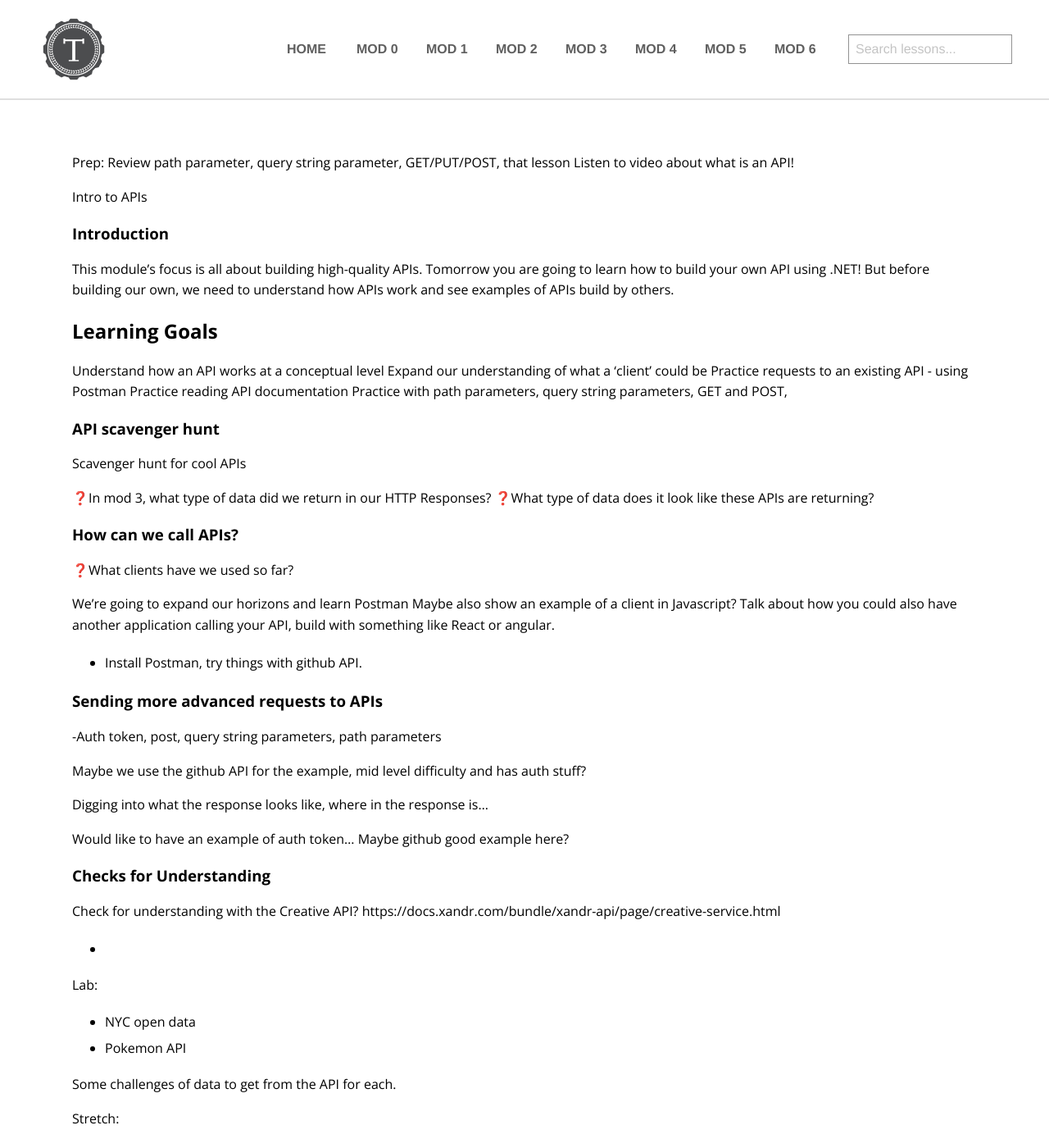
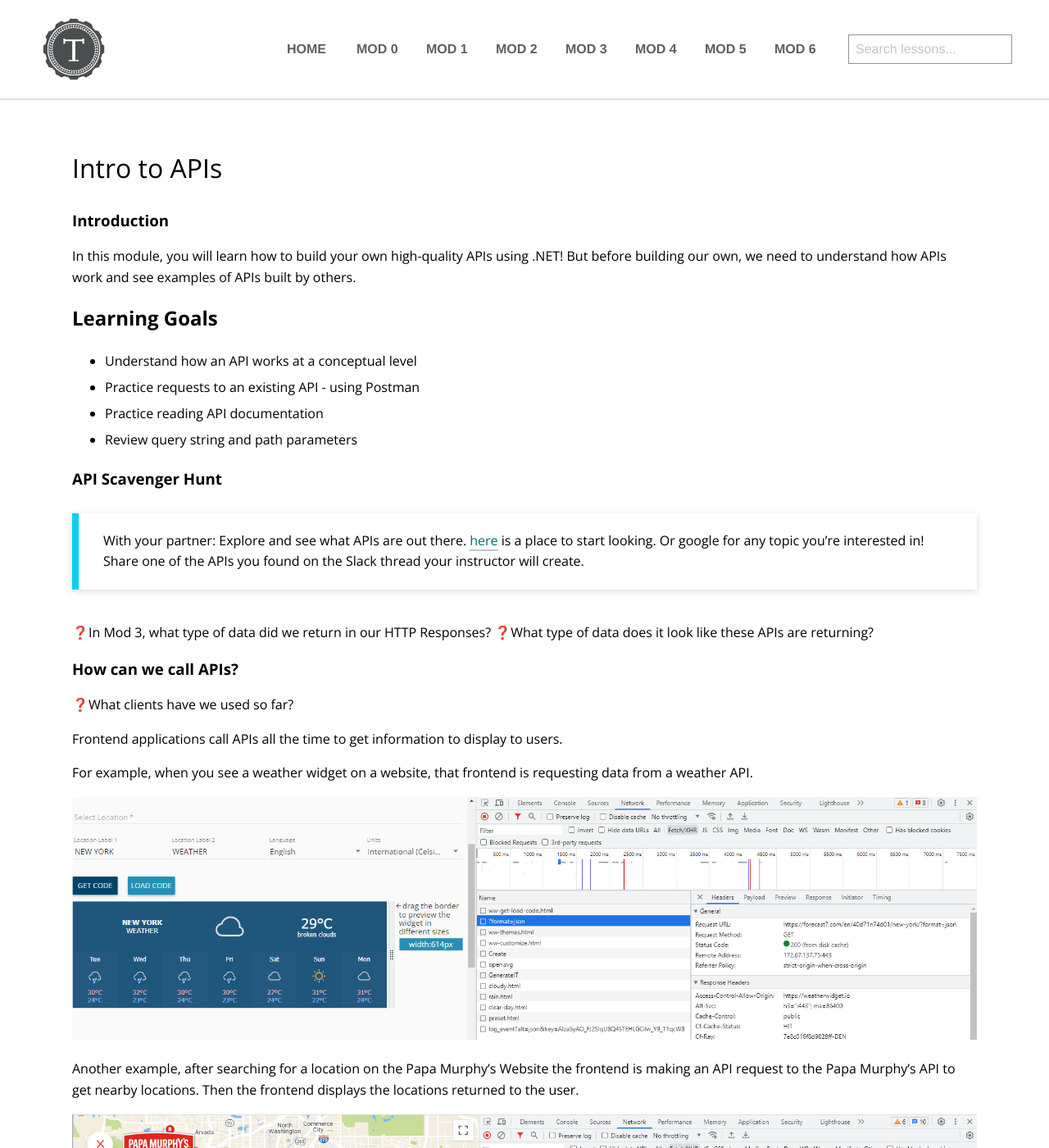
Before and after one commit to turingschool/launch-curriculum, a Jekyll site: the page built from module4/lessons/Week2/IntroToAPIs.md, in a window 1280 px wide and 1400 px high. Shown: the whole window at 82% size. Built offline with Jekyll 4.4.1, drawn with Linux system fonts in a browser that asks for light colours; nearby versions of some CDN libraries; our own code applies the rules of GitHub Pages for plain Markdown files; comment, search, counter and statistics services are not loaded; some of the changed text lies outside the part shown.

Commit message:
First draft of APIs lesson

````diff
--- a/module4/lessons/Week2/IntroToAPIs.md
+++ b/module4/lessons/Week2/IntroToAPIs.md
@@ -1,69 +1,118 @@
-Prep: Review path parameter, query string parameter, GET/PUT/POST, that lesson
-Listen to video about what is an API!
-
-Intro to APIs
+---
+layout: page
+title: Intro to APIs
+---
 
 ### Introduction
 
-This module's focus is all about building high-quality APIs. Tomorrow you are going to learn how to build your own API using .NET! But before building our own, we need to understand how APIs work and see examples of APIs build by others.
+In this module, you will learn how to build your own high-quality APIs using .NET! But before building our own, we need to understand how APIs work and see examples of APIs built by others.
 
 ## Learning Goals
 
-Understand how an API works at a conceptual level
-Expand our understanding of what a 'client' could be
-Practice requests to an existing API - using Postman
-Practice reading API documentation
-Practice with path parameters, query string parameters, GET and POST,
+* Understand how an API works at a conceptual level
+* Practice requests to an existing API - using Postman
+* Practice reading API documentation
+* Review query string and path parameters
 
-### API scavenger hunt
-Scavenger hunt for cool APIs
+### API Scavenger Hunt
 
-❓In mod 3, what type of data did we return in our HTTP Responses?
+<section class="call-to-action" markdown="1">
+With your partner: Explore and see what APIs are out there. [here](https://github.com/public-apis/public-apis) is a place to start looking. Or google for any topic you're interested in! Share one of the APIs you found on the Slack thread your instructor will create.
+</section>
+
+<aside class="instructor-notes" markdown="1">
+    <p><strong>Instructor Note</strong><br> Call on a couple of students to share out what API they found.</p>
+</aside>
+
+❓In Mod 3, what type of data did we return in our HTTP Responses?
 ❓What type of data does it look like these APIs are returning?
 
 
 ### How can we call APIs?
 ❓What clients have we used so far?
 
+Frontend applications call APIs all the time to get information to display to users.
 
-We're going to expand our horizons and learn Postman
-Maybe also show an example of a client in Javascript? Talk about how you could also have another application calling your API, build with something like React or angular.
+For example, when you see a weather widget on a website, that frontend is requesting data from a weather API.
 
-- Install Postman, try things with github API.
+![Weather Widget API call](/assets/images/module4/Week2/weather_example.png)
 
-### Sending more advanced requests to APIs
--Auth token, post, query string parameters, path parameters
+Another example, after searching for a location on the Papa Murphy's Website the frontend is making an API request to the Papa Murphy's API to get nearby locations. Then the frontend displays the locations returned to the user.
 
-Maybe we use the github API for the example, mid level difficulty and has auth stuff?
+![Papa Murphy's API call](/assets/images/module4/Week2/papamurphys_example.png)
 
-Digging into what the response looks like, where in the response is...
+Another common way to call an API is by using an application such as Postman. This is an excellent way to test our APIs.
+
+Take a minute to install [postman](https://www.postman.com/downloads/). When prompted, you don't need to create an account.
+
+### Postman Practice
+
+We're going to use the [Github API](https://docs.github.com/en/rest?apiVersion=2022-11-28) for practice.
+
+Let's start by practicing together:
+1. What request would return the pull requests for the ASP.NET Core repository?
+
+    <section class="answer" markdown="1">
+    ### All Pull Requests
+
+    https://api.github.com/repos/dotnet/aspnetcore/pulls
+
+    [Pull Request Documentation](https://docs.github.com/en/rest/pulls/pulls?apiVersion=2022-11-28#list-pull-requests)
+    </section>
+
+1. What request would return the pull requests for the ASP.NET Core repository that are currently open?
+
+    <section class="answer" markdown="1">
+    ### All Pull Requests
+
+    hhttps://api.github.com/repos/dotnet/aspnetcore/pulls?state=open
+
+    [Pull Request Documentation](https://docs.github.com/en/rest/pulls/pulls?apiVersion=2022-11-28#list-pull-requests)
+    </section>
 
 
-Would like to have an example of auth token... Maybe github good example here?
+For this practice, start working individually, then you will join a breakout room to talk through your answers and help each other.
 
-### Checks for Understanding
-Check for understanding with the Creative API? https://docs.xandr.com/bundle/xandr-api/page/creative-service.html
-*
+1. What are two of the emojis you can use on github? What is the name of the emoji and the link to the image.
+1. What request would return the three oldest forks of the [MVC Movies](https://github.com/turingschool-examples/MvcMovieStarter) repository?
+
+    <aside class="instructor-notes" markdown="1">
+        <p><strong>Instructor Note</strong><br>
+        https://api.github.com/repos/turingschool-examples/MvcMovieStarter/forks?per_page=3&sort=oldest
+        </p>
+    </aside>
+1. Who was the first person to fork the [MVC Movies](https://github.com/turingschool-examples/MvcMovieStarter) repository?
+1. For the [.NET organization](https://github.com/dotnet), what request would return information about the first 5 repos alphebetically?
+    <aside class="instructor-notes" markdown="1">
+        <p><strong>Instructor Note</strong><br>https://api.github.com/orgs/dotnet/repos?sort=full_name</p>
+    </aside>
+1. What is the name of the repository in the .NET organization that is alphebetically first?
+1. What is one request that returns the following error. What is the status code returned with this error?
+    ```
+    {
+        "message": "Requires authentication",
+        "documentation_url": "https://docs.github.com/rest/reference/repos#create-an-organization-repository"
+    }
+    ```
 
 
 
+### Sending Requests With Authentication
+
+//Trying to decide if I want requests with Auth and POST requests to be part of this lesson. The lesson feels light and mostly review, trying to think what other learning goals to focus on...
 
 
+### Checks for Understanding
 
+1.
+    To check our understanding of using an API, we will use the example of the [Creative API from Xandr](https://docs.xandr.com/bundle/xandr-api/page/creative-service.html). This is the API Zoe worked on in her first development job. Xandr is an advertising technology company and this is the API for working with a customer's advertisements (in add tech lingo a "creative" is an advertisement) currently in the company's system.
 
+    * What request would return all of the creatives?
+    * What are two examples of path parameters used in this API?
+    * What are two examples of query string parameters used in this API?
+    * What are the two requests to view a particular creative?
+    * What's one way that this API doesn't match best practice for RESTful routes?
 
-Lab:
-* NYC open data
-* Pokemon API
+2. What are at least three different ways to send an API request?
 
-Some challenges of data to get from the API for each.
-
-Stretch:
-* Pagination
-* Request size limit
-
-
-Today we have looked at multiple different API docs, what do you like, what do you not like? What lessons will you take with you about what makes good documentation?
-
-
-Could twilio be a good practice api where you can also put and post? https://backend.turing.edu/module2/misc/exploring_apis_workshop
+3. What would be your response to the interview question, "How would you describe what an API is to a 10-year-old who knows nothing about coding?"(Zoe was actually asked this question in an interview!)
````
Also changed, not shown: module4/labs/Week2/IntroToApis.md (added, +14 -0 lines), module4/preparation/Week2/IntroToApis.md (added, +7 -0 lines), assets/images/module4/Week2/papamurphys_example.png (added), assets/images/module4/Week2/weather_example.png (added), 2 other files.
